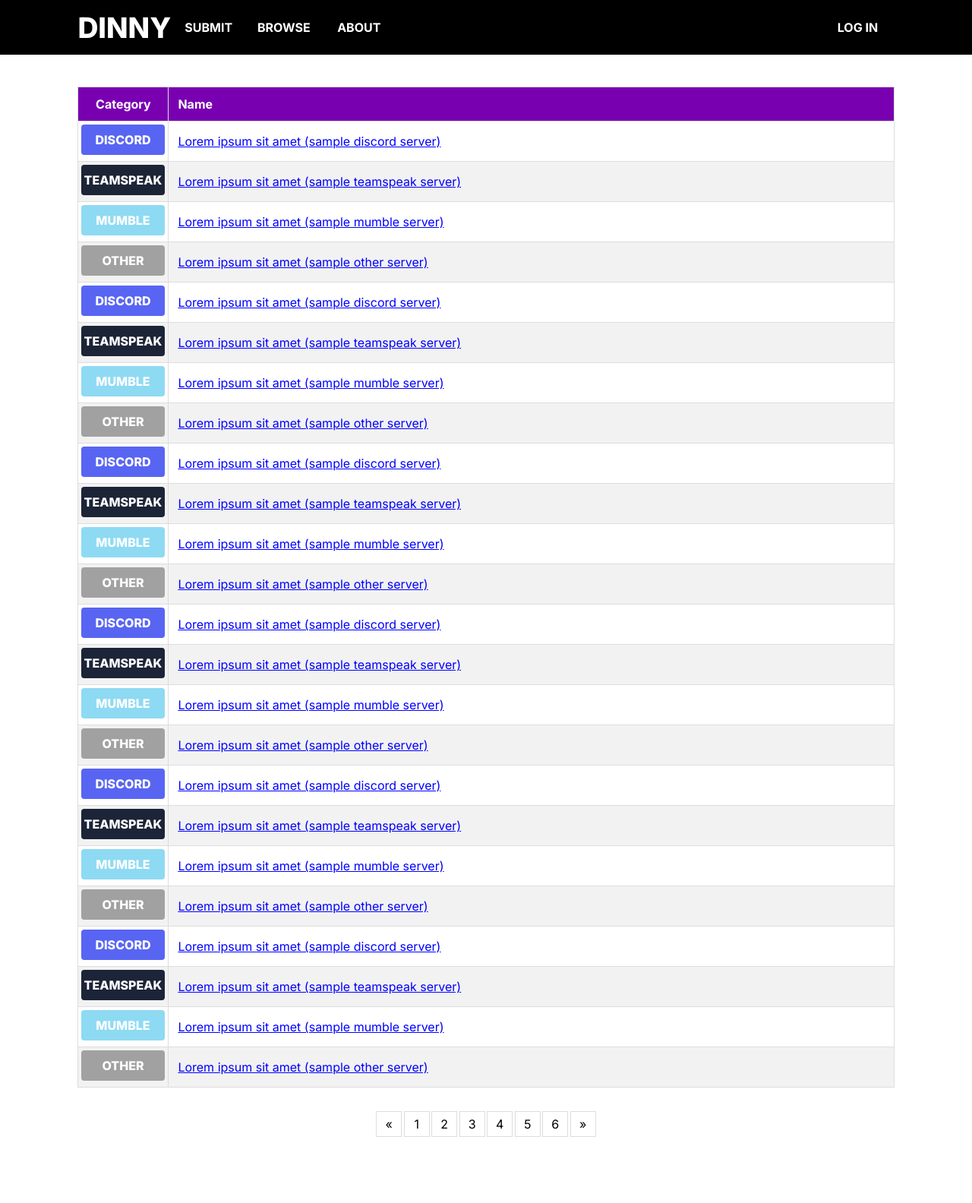
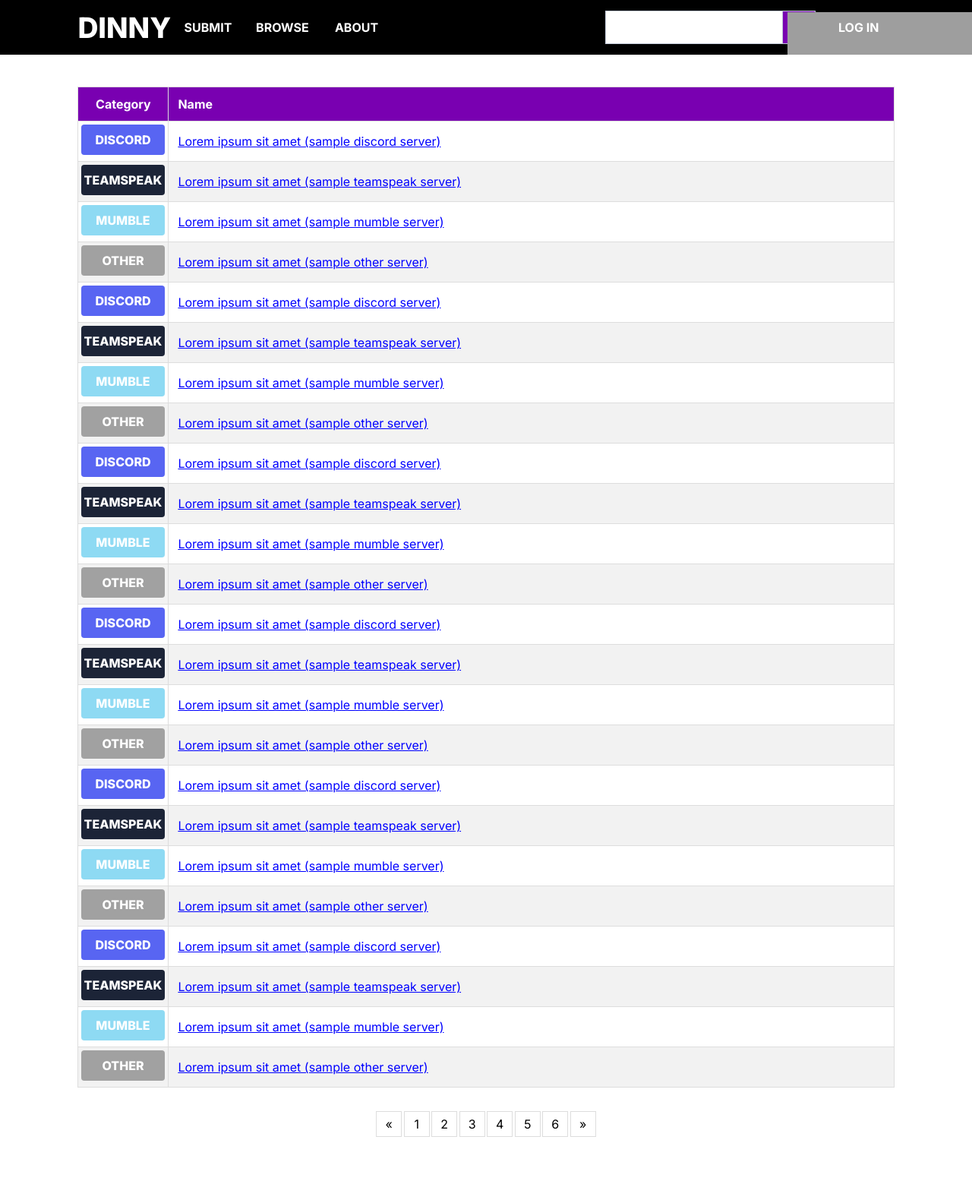
Before and after one commit to RadCraftplay/dinny, a PHP site: page / in a window 1280 px wide. Shown: the whole page at 76% size. Run offline with PHP 8.4, Linux system fonts and the light colour scheme; grey boxes are pictures that could not be loaded.

Commit message:
Added search to the navbar

```diff
--- a/public/css/base.css
+++ b/public/css/base.css
@@ -3,6 +3,7 @@ body {
     font-family: "Inter";
 }
 
+/* Navigation bar */
 nav {
     width: 84vw;
     height:72px;
@@ -34,7 +35,7 @@ nav {
 
 #navbar .break {
     height: 72px;
-    width: 48vw;
+    width: 24vw;
 
     display: table-cell;
 }
@@ -49,6 +50,44 @@ nav {
     font-weight: 800;
     text-align: center;
     width: 8vw;
+}
+
+/* Search bar */
+#server-search-block {
+    width: 24vw;
+
+    display: table-cell;
+    vertical-align: middle;
+
+    padding: 10px;
+}
+
+#server-search-block .search-container {
+    display: grid;
+    grid-template-columns: auto 44px;
+    grid-auto-rows: auto;
+}
+
+#server-search-block input {
+    border: 1px solid #C3CAD9;
+    background: white;
+
+    height: 42px;
+    width: 96%;
+    padding-left: 12px;
+    padding-top: 0;
+    padding-bottom: 0;
+
+    font-family: "Inter";
+    font-size: 12pt;
+}
+
+#server-search-block button {
+    border: 1px solid #C3CAD9;
+    background: #7900B1;
+
+    height: 44px;
+    width: 44px;
 }
 
 
--- a/public/views/index.php
+++ b/public/views/index.php
@@ -13,6 +13,14 @@
             <a href="/">Browse</a>
             <a href="/about">About</a>
             <div class="break"></div>
+            <div id="server-search-block">
+                <div class="search-container">
+                    <input/>
+                    <button class="hilighted">
+                        <img src="public/img/svg/search.svg" />
+                    </button>
+                </div>
+            </div>
             <a href="/login">Log In</a>
         </nav>
         <div id="container">
```
